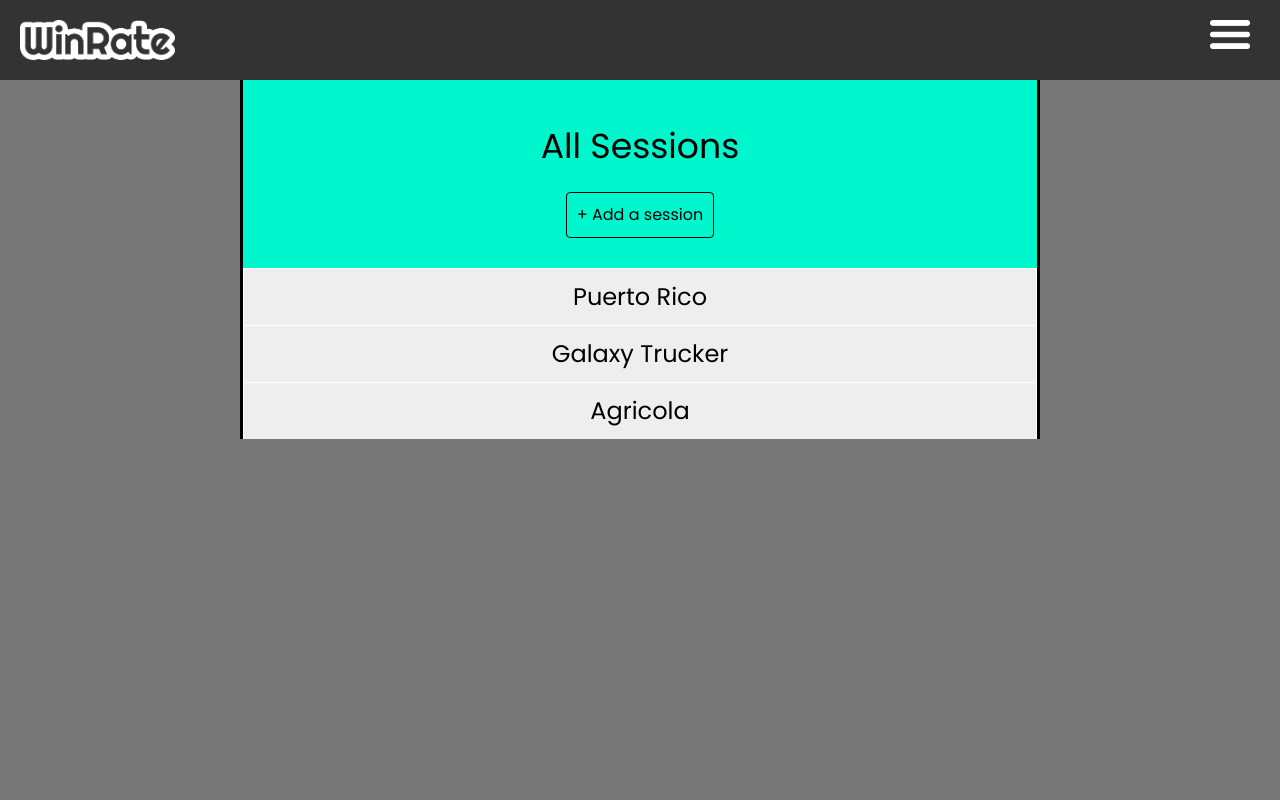
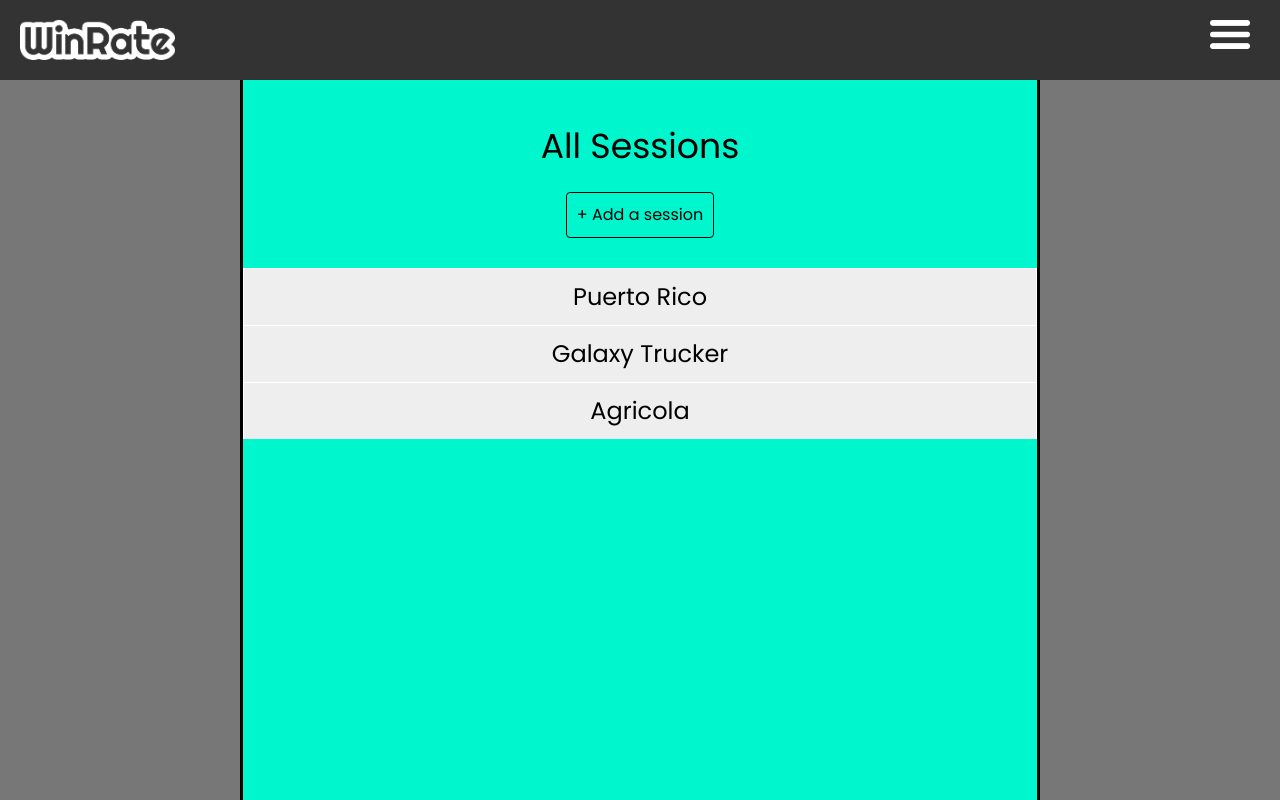
Before and after one commit to MattLong87/winrate-client, a React (Create React App) app: page /all-sessions in a window 1280 px wide. Built offline with nearby package versions, Linux system fonts and the light colour scheme; no server answers.

Commit message:
tweaking component heights on desktop

```diff
--- a/src/css/allsessions.css
+++ b/src/css/allsessions.css
@@ -24,3 +24,9 @@
     border: 1px solid #F7097C;
     color: #F7097C;
 }
+
+@media screen and (min-width: 900px){
+    .all-sessions{
+        height: 100vh;
+    }
+}
--- a/src/css/dashboard.css
+++ b/src/css/dashboard.css
@@ -50,7 +50,7 @@
 .dashboard .add-session-link a{
     text-decoration: none;
     color: black;
-    margin-top: 20px;
+    margin: 20px 0;
     display: inline-block;
     border: 1px solid black;
     border-radius: 4px;
--- a/src/css/login.css
+++ b/src/css/login.css
@@ -24,6 +24,7 @@
     .login{
         display: inline-block;
         width: 70%;
+        height: 100vh;
     }
 
     .login h1 {
--- a/src/css/signup.css
+++ b/src/css/signup.css
@@ -16,6 +16,7 @@
     .signup{
         display: inline-block;
         width: 60%;
+        height: 100vh;
     }
 
     .signup h1 {
--- a/src/css/winrate.css
+++ b/src/css/winrate.css
@@ -23,7 +23,6 @@
     .page-container{
         max-width: 800px;
         width: 100%;
-        height: 100%;
         display: inline-block;
         background: #00F7CE;
         border-left: 3px solid black;
```
